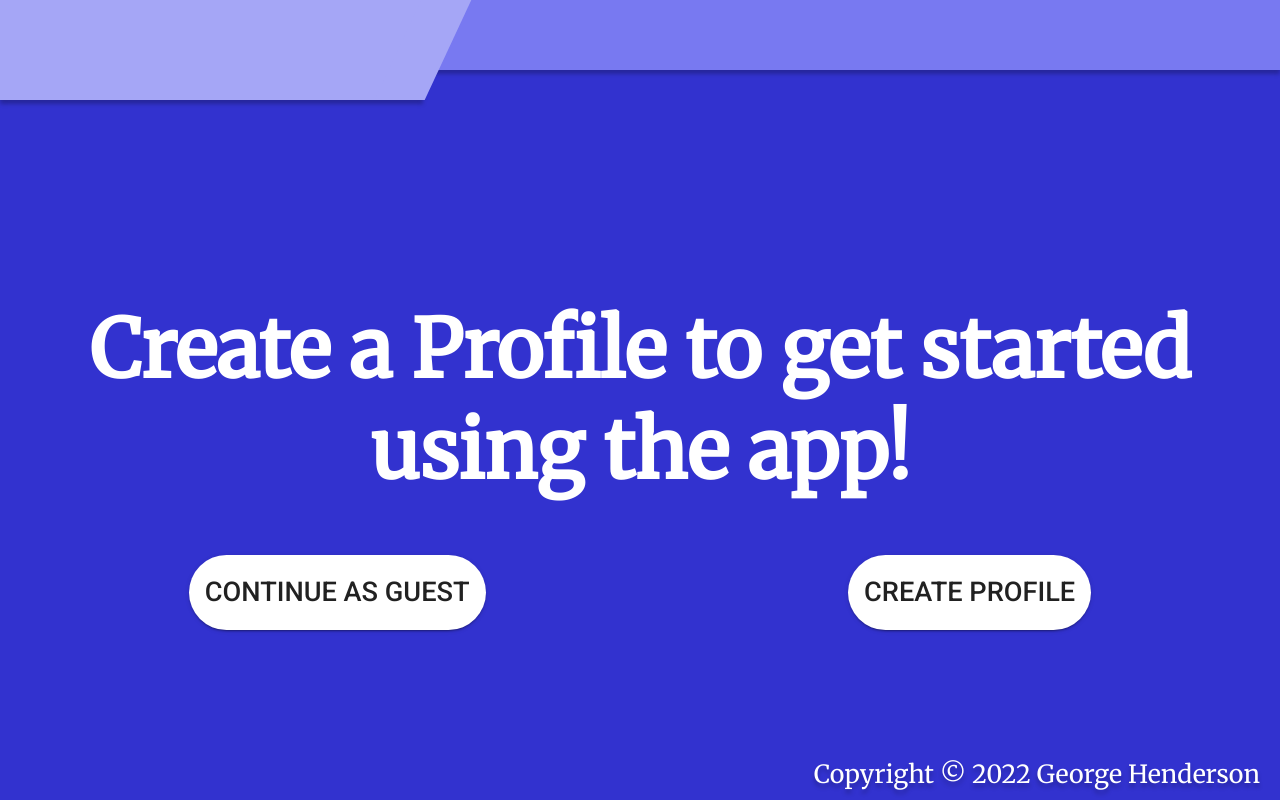
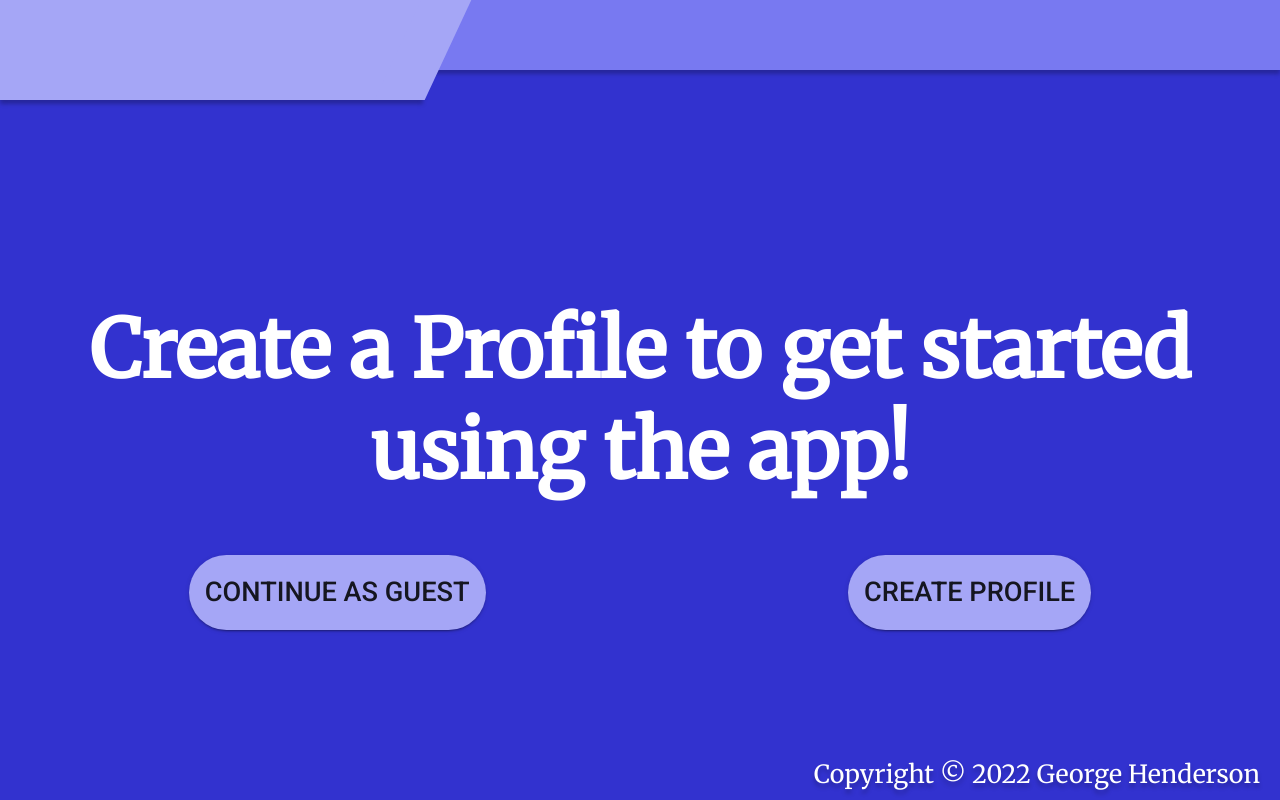
Before and after one commit to GH94GitHub/angular-chat, an Angular app: page / in a window 1280 px wide. Built offline with nearby package versions, Linux system fonts and the light colour scheme.

Commit message:
Added to button global styles

```diff
--- a/src/styles.scss
+++ b/src/styles.scss
@@ -53,7 +53,8 @@ h1 {
   font-size: 5rem;
 }
 button {
-  border-radius: 25px;
+  border-radius: 25px !important;
+  background-color: var(--color-secondary) !important;
 }
 input {
   border-radius: 25px;
```
